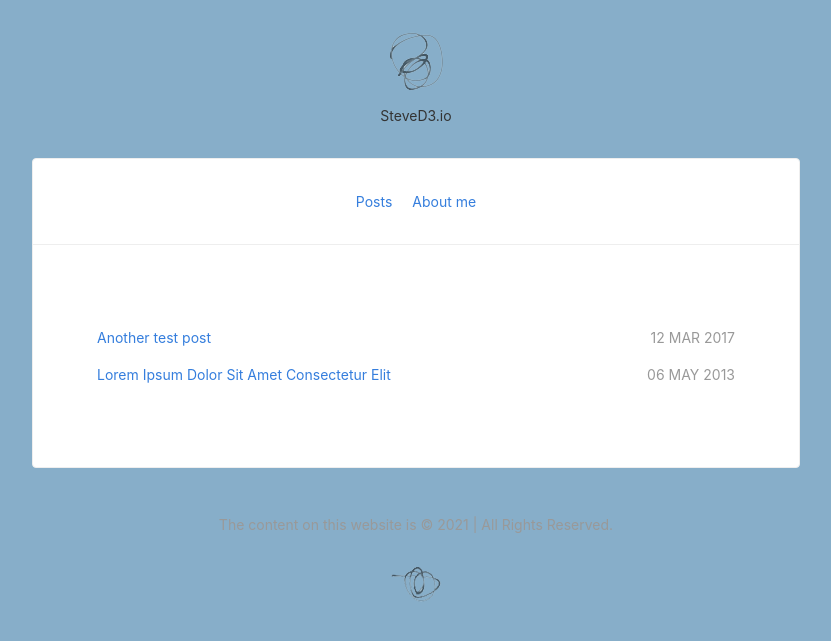
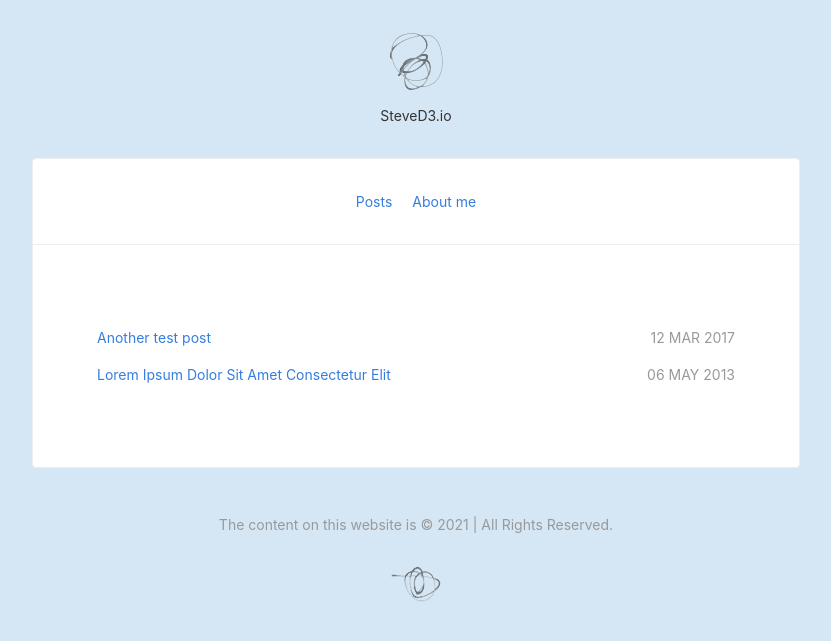
Before and after one commit to SteveD3/steved3.github.io, a Jekyll site: the page built from index.html, in a window 1280 px wide. Shown: the top 641 px of the page, without its empty margins (224-1055 px from the left). Built offline with Jekyll 4.4.1, drawn with Linux system fonts in a browser that asks for light colours; nearby versions of some CDN libraries.

Commit message:
Update style.css

```diff
--- a/stylesheets/style.css
+++ b/stylesheets/style.css
@@ -1,6 +1,6 @@
 @import "https://unpkg.com/tachyons@4.6.1/css/tachyons.min.css";
 
-.bg-super-white { background: #87aec9; }
+.bg-super-white { background: #d5e7f5; }
 .top-50 { top: 50% }
 .pointers { pointer-events: auto; }
 .no-pointers { pointer-events: none; }
```
